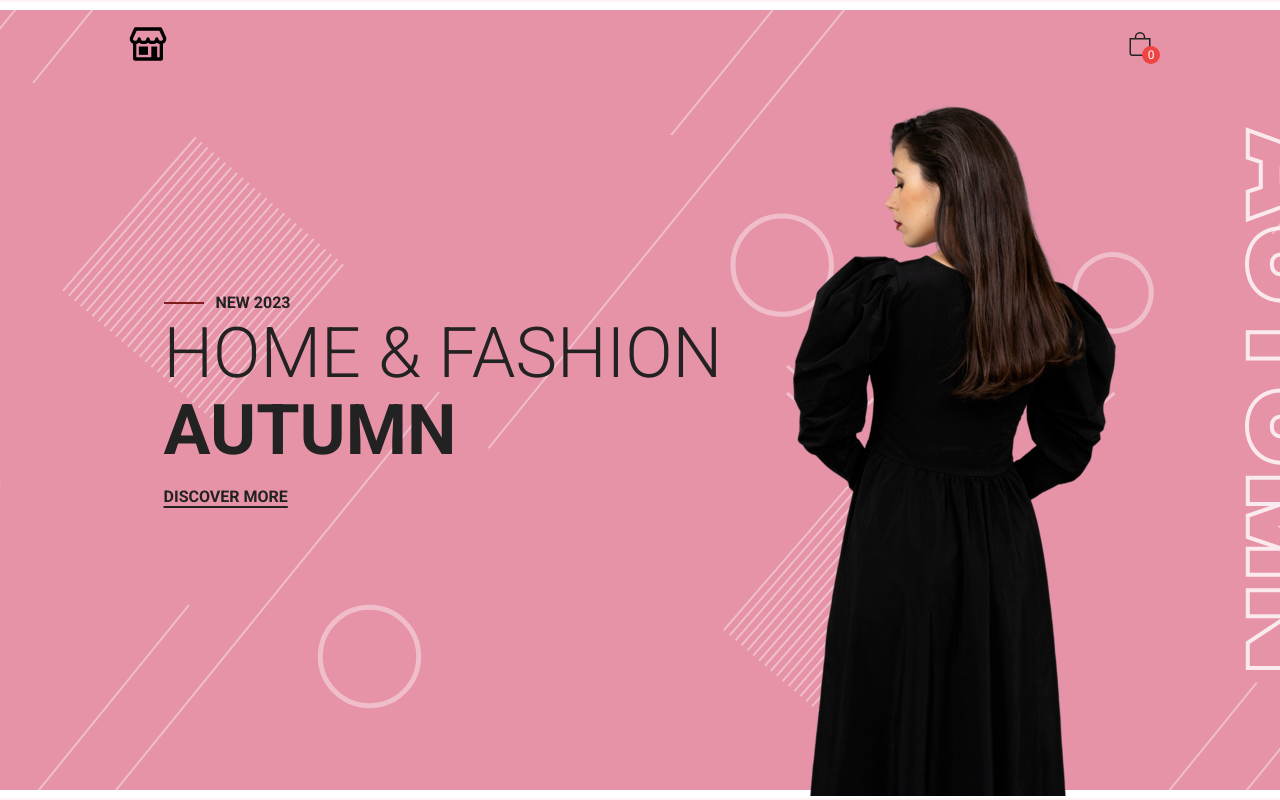
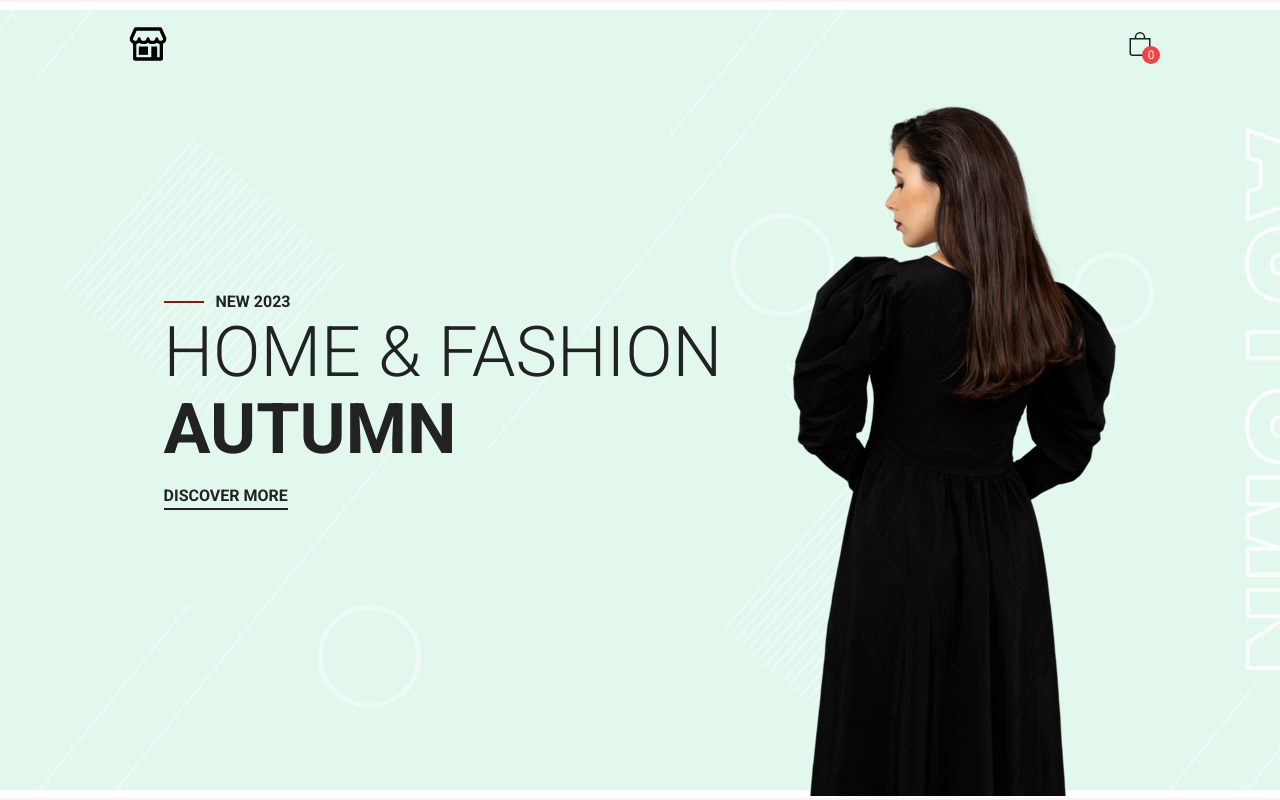
Before and after one commit to zgawlak/ecommerce-shop, a React (Create React App) app: page / in a window 1280 px wide. Shown: the top 800 px of the page. Built offline with nearby package versions, Linux system fonts and the light colour scheme.

Commit message:
Change hero bg colour, hero link style

```diff
--- a/src/components/Hero.js
+++ b/src/components/Hero.js
@@ -14,7 +14,7 @@ const Hero = () => {
             HOME & FASHION<br />
             <span className="font-semibold">AUTUMN</span>
           </h1>
-          <Link to={'/'} className="self-start uppercase font-semibold underline decoration-2 underline-offset-4 hover:no-underline">
+          <Link to={'/'} className="self-start uppercase font-semibold border-b-2 border-primary transition duration-300 ease-in-out hover:border-transparent">
             Discover More
           </Link>
         </div>
```
Also changed, not shown: src/img/bg_hero.svg.
